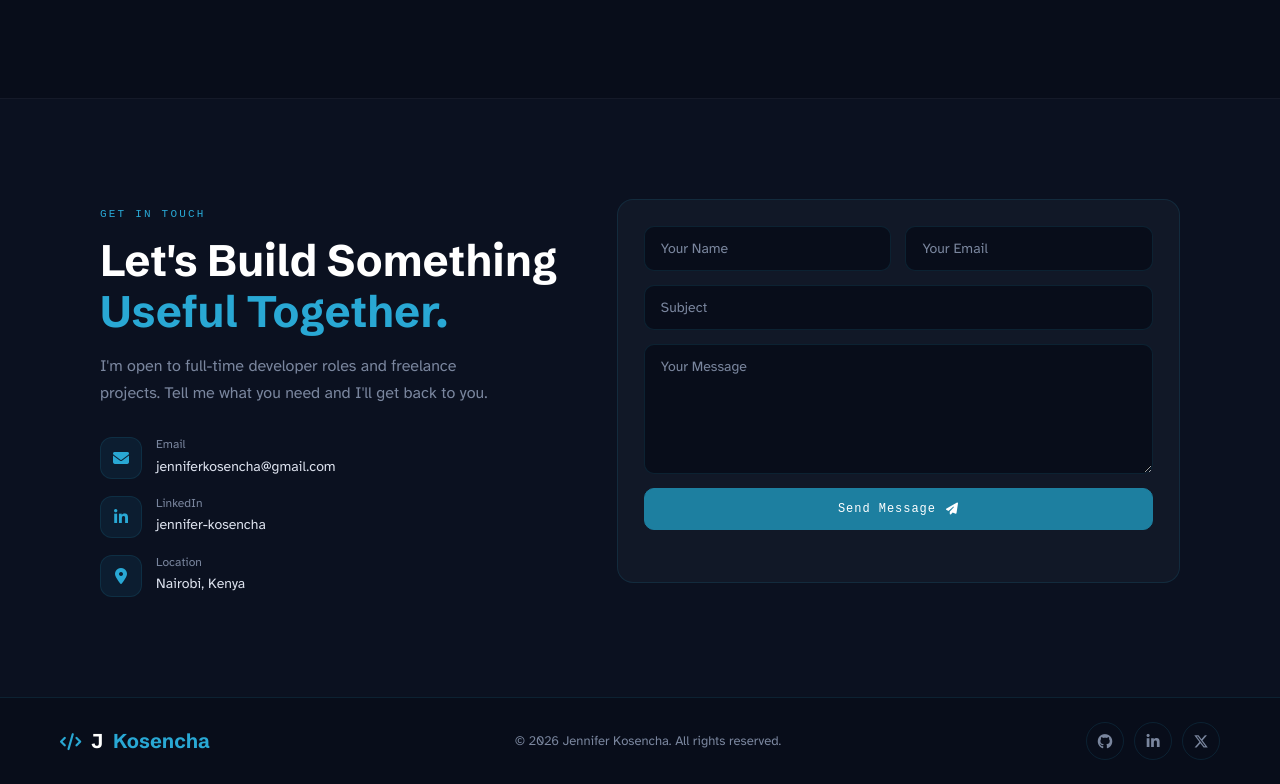
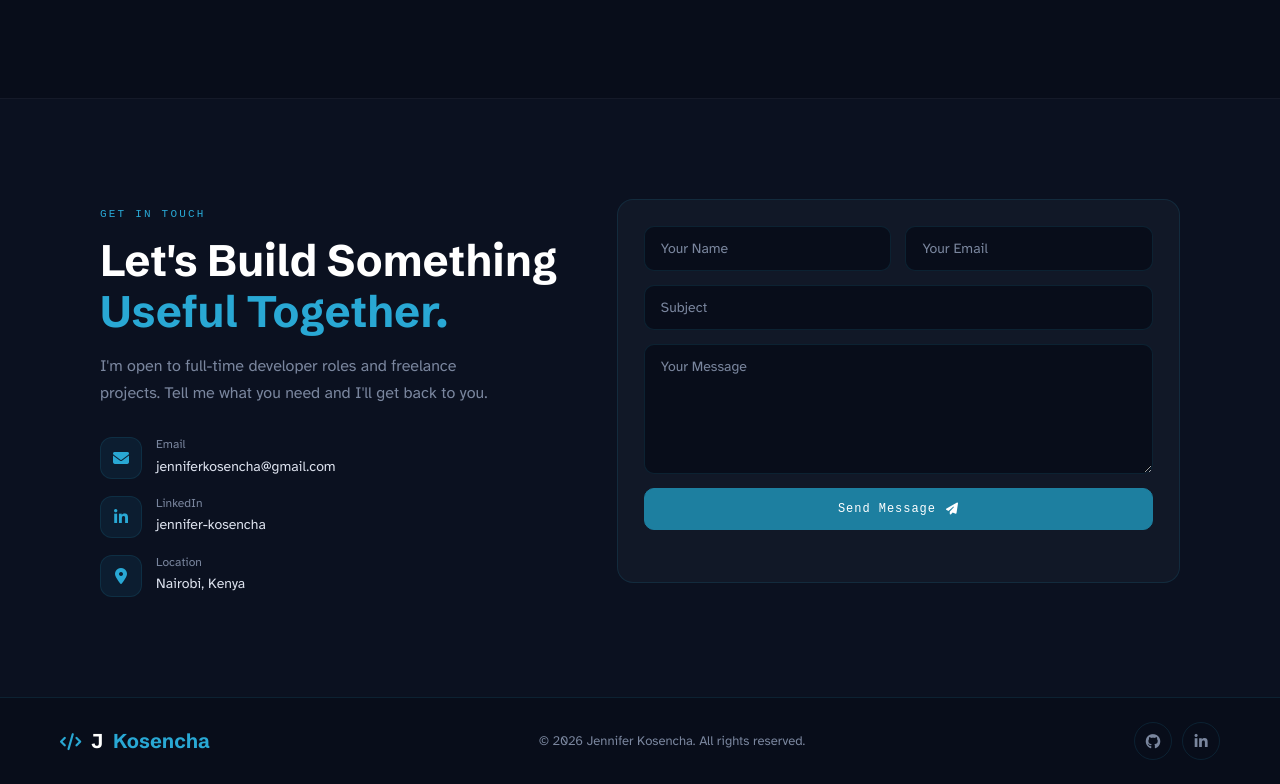
Before and after one commit to Jkosencha/Jkosencha.github.io, a plain HTML site: page index.html in a window 1280 px wide. Shown: the part 4790-5574 px from the top of the page. Drawn offline with Linux system fonts and the light colour scheme; a web font is replaced by a local one.

Commit message:
Remove Twitter link

```diff
--- a/index.html
+++ b/index.html
@@ -493,9 +493,6 @@
             aria-label="LinkedIn"
             ><i class="fa-brands fa-linkedin-in"></i
           ></a>
-          <a href="https://twitter.com/JKosencha" target="_blank" rel="noopener" aria-label="X (Twitter)"
-            ><i class="fa-brands fa-x-twitter"></i
-          ></a>
         </div>
       </div>
     </footer>
```
